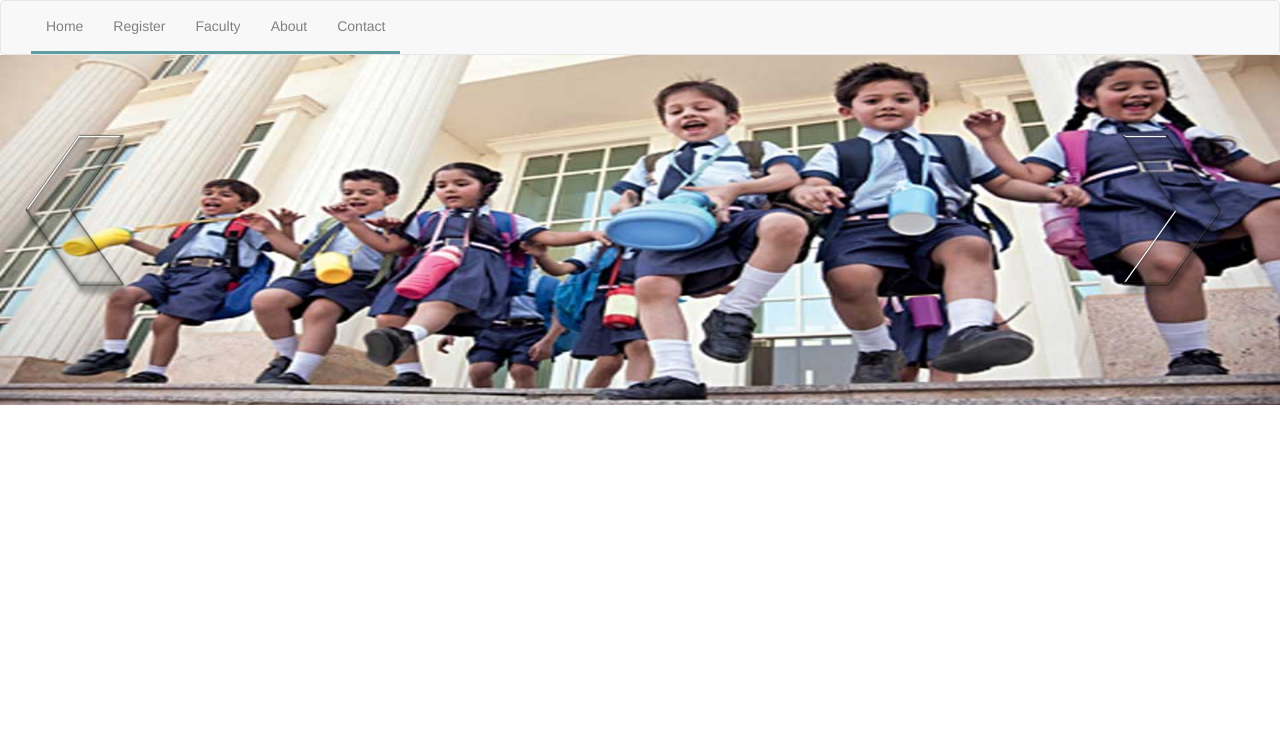
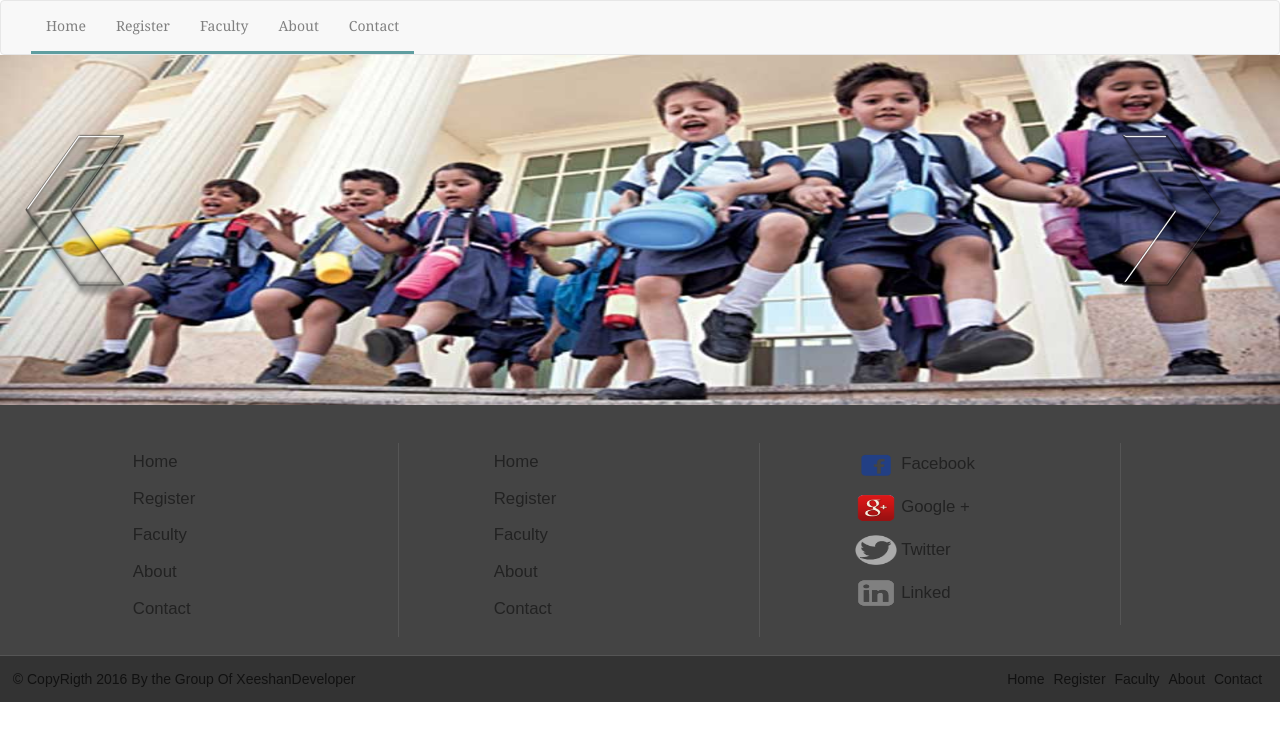
Before and after one commit to XeeshanAnsari/Sataria-website, a plain HTML site: page index.html in a window 1280 px wide. Drawn offline with Linux system fonts and the light colour scheme.

Commit message:
footer is created and design

```diff
--- a/index.html
+++ b/index.html
@@ -47,6 +47,53 @@
        </div>
     <!-- Image slider is end here -->
 
+    <!-- Footer is end here -->
+    <div>
+        <div id="footer-first">
+            <div class="col-footer">
+                <ul  id="footer-nav-section" >
+                  <li><a href="#">Home</a></li>
+                  <li><a href="#">Register</a></li>
+                  <li><a href="#">Faculty</a></li>
+                  <li><a href="#">About</a></li>
+                  <li><a href="#">Contact</a></li>
+                </ul>
+            </div>
+               <div class="col-footer">
+                <ul  id="footer-nav-section" >
+                  <li><a href="#">Home</a></li>
+                  <li><a href="#">Register</a></li>
+                  <li><a href="#">Faculty</a></li>
+                  <li><a href="#">About</a></li>
+                  <li><a href="#">Contact</a></li>
+                </ul>
+            </div>
+
+            <div class="col-footer">
+                <ul  id="footer-nav-section">
+                  <li><a href="#"><img src="./images/icon/fb.png" class="contact-icon" alt="Facebook">Facebook</a></li>
+                  <li><a href="#"><img src="./images/icon/go.png" class="contact-icon" alt="google+">Google +</a></li>
+                  <li><a href="#"><img src="./images/icon/tw.png" class="contact-icon" alt="twitter">Twitter</a></li>
+                  <li><a href="#"><img src="./images/icon/ln.png"  class="contact-icon" alt="Linked">Linked</a></li>
+
+            </div>
+        </div>
+        <div id="copyRight">
+           <span>&#169; CopyRigth 2016 By the Group Of XeeshanDeveloper</span>
+           <ul  id="footer-nav">
+              <li><a href="#">Home</a></li>
+              <li><a href="#">Register</a></li>
+              <li><a href="#">Faculty</a></li>
+              <li><a href="#">About</a></li>
+              <li><a href="#">Contact</a></li>
+
+          </ul>
+        </div>
+
+    </div>
+
+    <!-- Footer is end here -->
+
     </div>
 </body>
 </html>
--- a/styles/style.css
+++ b/styles/style.css
@@ -1,6 +1,7 @@
 body{
     padding: 0px;
     margin: 0px;
+    font-family: Arial, Helvetica, sans-serif;
 }
 /* Navgation  start  here */
 #navbar-cus {
@@ -8,7 +9,7 @@ body{
 
 }
 #navs > li > a{
-
+    font-family: Georgia, 'Times New Roman', Times, serif;
     color: gray;
     border-bottom:  3px solid seashell;
 }
@@ -29,14 +30,12 @@ body{
 }
 #imgSliderBox{
 
-    margin: -20px auto;
-
-
+  margin-top: -20px;
 }
     #imgSlider{
             width: 100%;
             height: 350px;
-            position: absolute;
+
         }
         .left-btn ,.right-btn{
             width: 10%;
@@ -57,3 +56,71 @@ body{
         }
 
 /* image slider end here */
+
+/* footer is start here */
+#footer-first{
+    width: 100%;
+    padding: 3%;
+    height: 250px;
+    background-color: #444444;
+    font-size: 120%;
+
+}
+.col-footer{
+    width: 30%;
+    float: left;
+    border-right: 1px solid #555555;
+  }
+#footer-nav-section{
+     list-style: none;
+
+}
+#footer-nav-section li {
+    width: 70%;
+    margin: 0px auto;
+    text-align: left;
+    padding: 2%;
+
+}
+#footer-nav-section li a{
+    color: #222222;
+}
+#footer-nav-section li a:hover{
+    color: #888888;
+    text-decoration: none;
+}
+.contact-icon{
+    width: 20%;
+    height: 30px;
+    margin-right: 2%;
+}
+
+#copyRight{
+    width: 100%;
+    padding: 1%;
+    background-color: #333333;
+
+    border-top: 1px solid #555555;
+
+}
+#copyRight span{
+
+    color: #111111;
+}
+#footer-nav{
+    display: inline;
+    float: right;
+
+}
+#footer-nav li{
+    display: inline;
+    margin-right: 5px;
+}
+#footer-nav li a{
+    color: #111111;
+
+}
+#footer-nav li a:hover{
+    color: #999999;
+    text-decoration: none;
+}
```
Also changed, not shown: images/icon/fb.png (added), images/icon/go.png (added), images/icon/ln.png (added), images/icon/tw.png (added).
